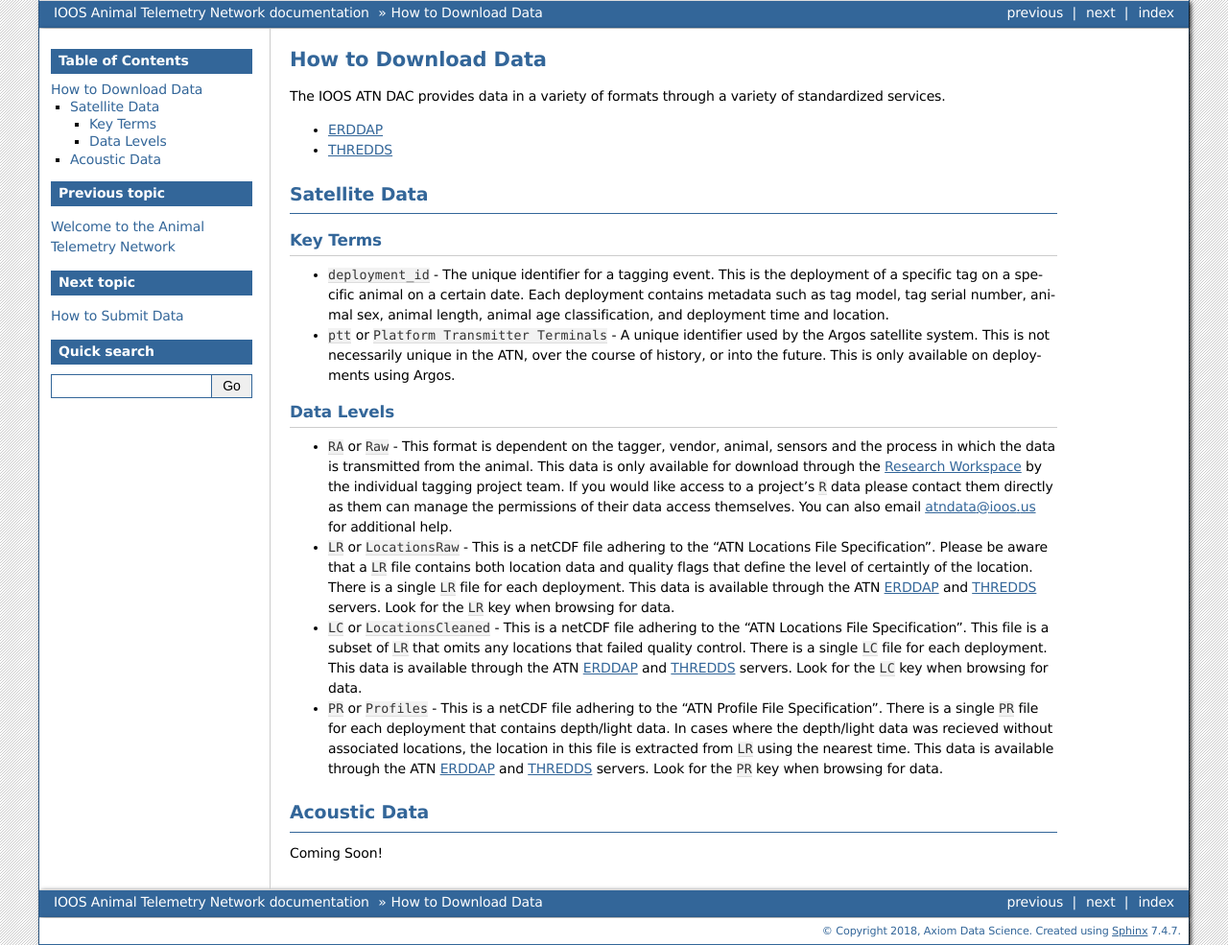
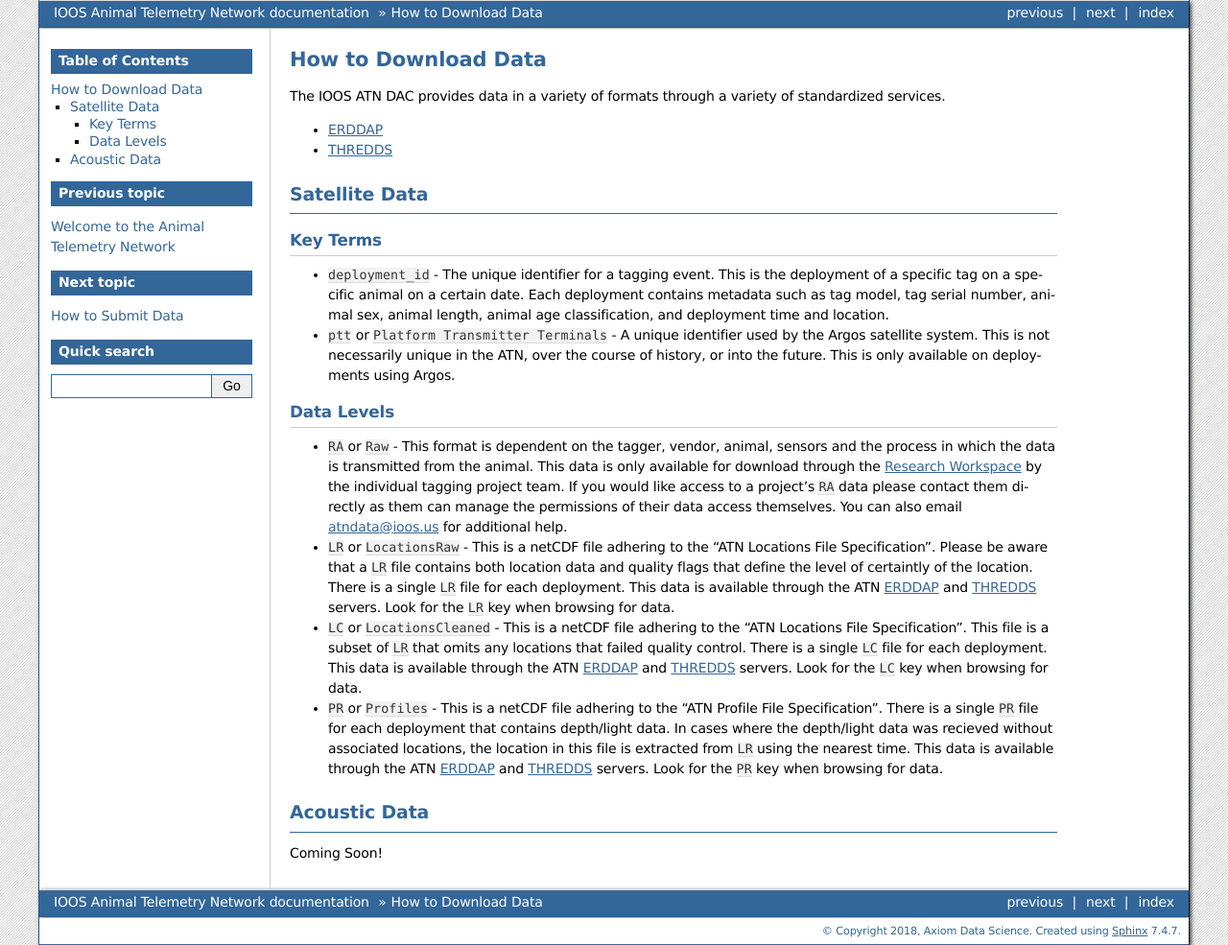
Before and after one commit to ioos/atn-docs, a Sphinx documentation site: the page built from docs/getting-data.rst, in a window 1280 px wide. Shown: the whole page at 96% size. Built offline with Sphinx 7.4.7, drawn with Linux system fonts in a browser that asks for light colours.

```diff
--- a/docs/getting-data.rst
+++ b/docs/getting-data.rst
@@ -25,7 +25,7 @@ Key Terms
 Data Levels
 ^^^^^^^^^^^
 
-- ``RA`` or ``Raw`` - This format is dependent on the tagger, vendor, animal, sensors and the process in which the data is transmitted from the animal. This data is only available for download through the `Research Workspace <https://researchworkspace.com/>`_ by the individual tagging project team. If you would like access to a project's ``R`` data please contact them directly as them can manage the permissions of their data access themselves. You can also email atndata@ioos.us for additional help.
+- ``RA`` or ``Raw`` - This format is dependent on the tagger, vendor, animal, sensors and the process in which the data is transmitted from the animal. This data is only available for download through the `Research Workspace <https://researchworkspace.com/>`_ by the individual tagging project team. If you would like access to a project's ``RA`` data please contact them directly as them can manage the permissions of their data access themselves. You can also email atndata@ioos.us for additional help.
 
 - ``LR`` or ``LocationsRaw`` - This is a netCDF file adhering to the "ATN Locations File Specification". Please be aware that a ``LR`` file contains both location data and quality flags that define the level of certaintly of the location. There is a single ``LR`` file for each deployment. This data is available through the ATN `ERDDAP <http://atn.ioos.us/erddap/info/index.html>`_ and `THREDDS <http://atn.ioos.us/thredds/>`_ servers. Look for the ``LR`` key when browsing for data.
 
```
